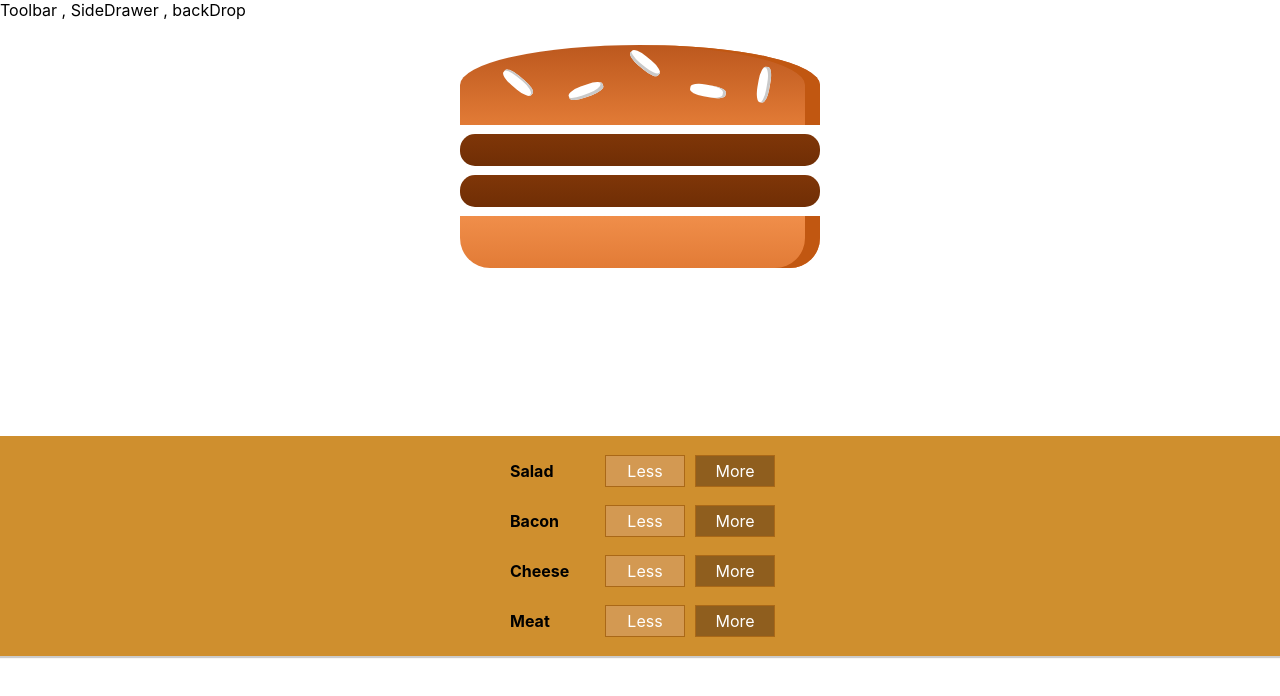
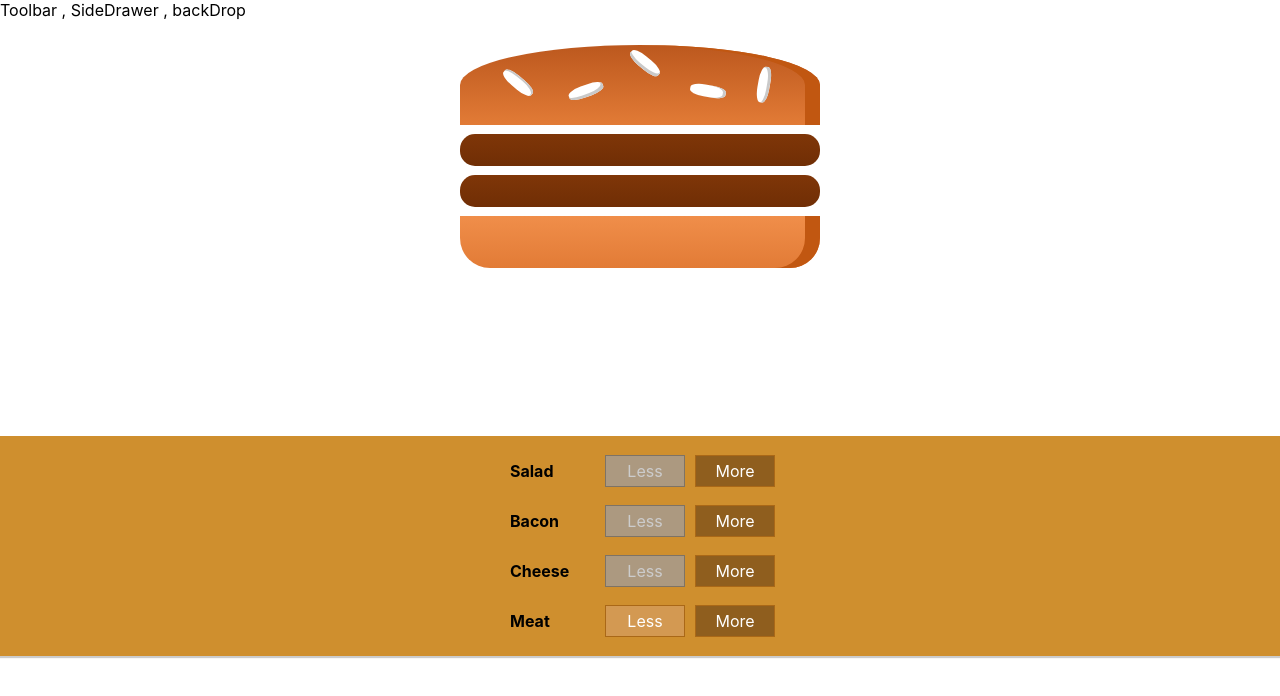
Before and after one commit to pramodkharade/reactbuggerapp, a React (Create React App) app: page / in a window 1280 px wide. Shown: the top 696 px of the page. Built offline with nearby package versions, Linux system fonts and the light colour scheme.

Commit message:
remove the ingredients from burger

```diff
--- a/src/components/Burger/BuildControls/BuildControl/BuildControl.js
+++ b/src/components/Burger/BuildControls/BuildControl/BuildControl.js
@@ -3,7 +3,7 @@
 const BuildControl = (props) => (
   <div className={Classes.BuildControl}>
         <div className={Classes.Label}>{props.label}</div>
-        <button className={Classes.Less}>Less</button>
+        <button className={Classes.Less} onClick={props.removed} disabled={props.disabled}>Less</button>
         <button className={Classes.More} onClick={props.added}>More</button>
     </div>
 );
--- a/src/components/Burger/BuildControls/BuildControls.js
+++ b/src/components/Burger/BuildControls/BuildControls.js
@@ -25,7 +25,9 @@
     <BuildControl
     key={ctrl.label}
     label={ctrl.label}
-    added={() => props.ingredientAdded(ctrl.type)}/>
+    added={() => props.ingredientAdded(ctrl.type)}
+    removed ={() => props.ingredientRemoved(ctrl.type)}
+    disabled={props.disabled[ctrl.type]}/>
   ))}
     </div>
 );
--- a/src/containers/BurgerBuilder/BurgerBuilder.js
+++ b/src/containers/BurgerBuilder/BurgerBuilder.js
@@ -39,12 +39,36 @@
     });
   };
   removeIngredientHandler = (type) => {
+    const oldCount = this.state.ingredients[type];
+    if (oldCount <= 0) {
+      return;
+    }
+    const updatedCount = oldCount - 1;
+    const updatedIngredients = {
+      ...this.state.ingredients
+    };
+    updatedIngredients[type] = updatedCount;
+    const priceDeducted = INGREDIENT_PRICE[type];
+    const oldPrice = this.state.totalPrice;
+    const newPrice = oldPrice - priceDeducted;
+    this.setState({
+      totalPrice: newPrice,
+      ingredients: updatedIngredients
+    });
   };
   render() {
+    const disabledInfo = {
+      ...this.state.ingredients
+    };
+    for (let key in disabledInfo) {
+      disabledInfo[key] = disabledInfo[key] <= 0;
+    }
     return (
       <Auxiliary>
             <Burger ingredients = {this.state.ingredients}/>
-            <BuildControls ingredientAdded={this.addIngredientHandler}/>
+            <BuildControls ingredientAdded={this.addIngredientHandler}
+      ingredientRemoved={this.removeIngredientHandler}
+      disabled = {disabledInfo}/>
         </Auxiliary>
       );
   }
```
